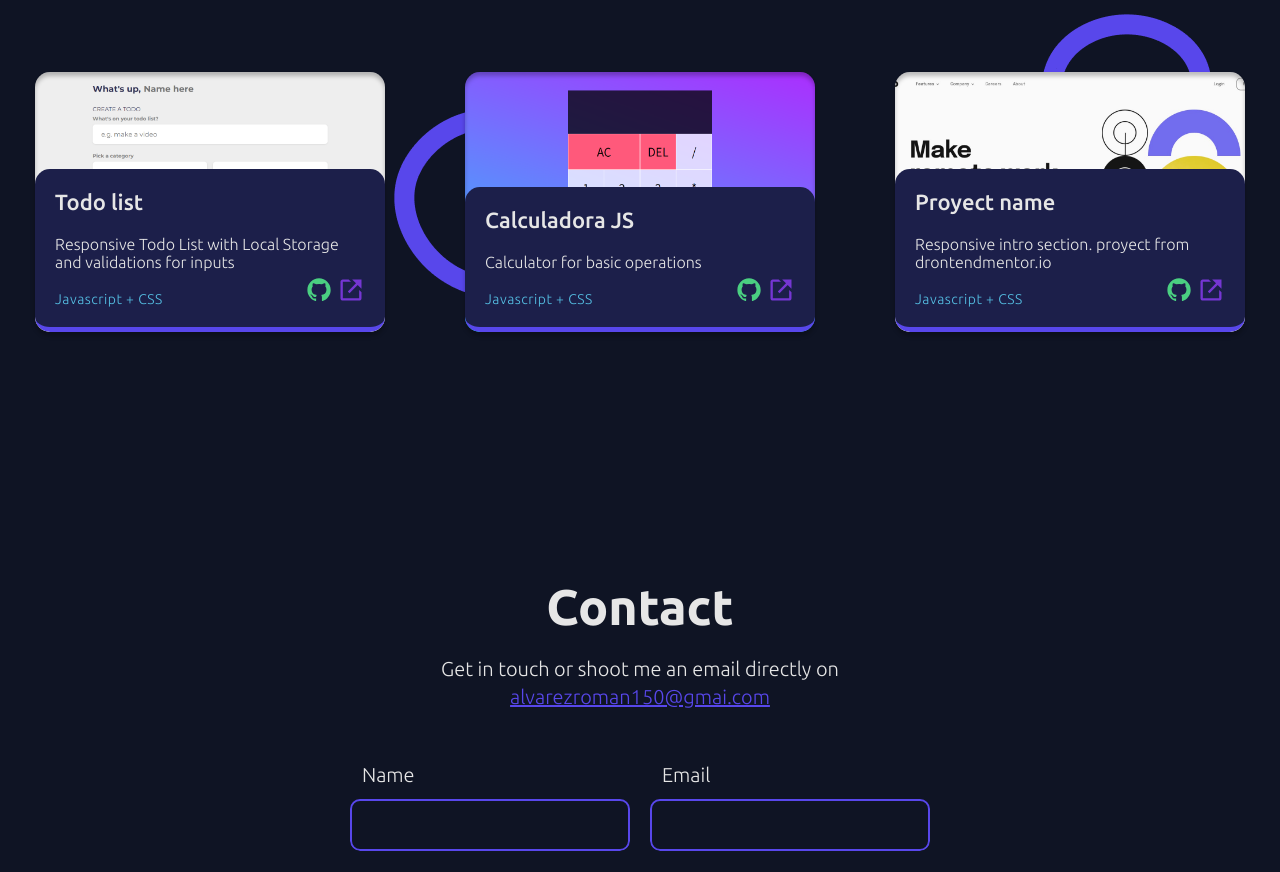
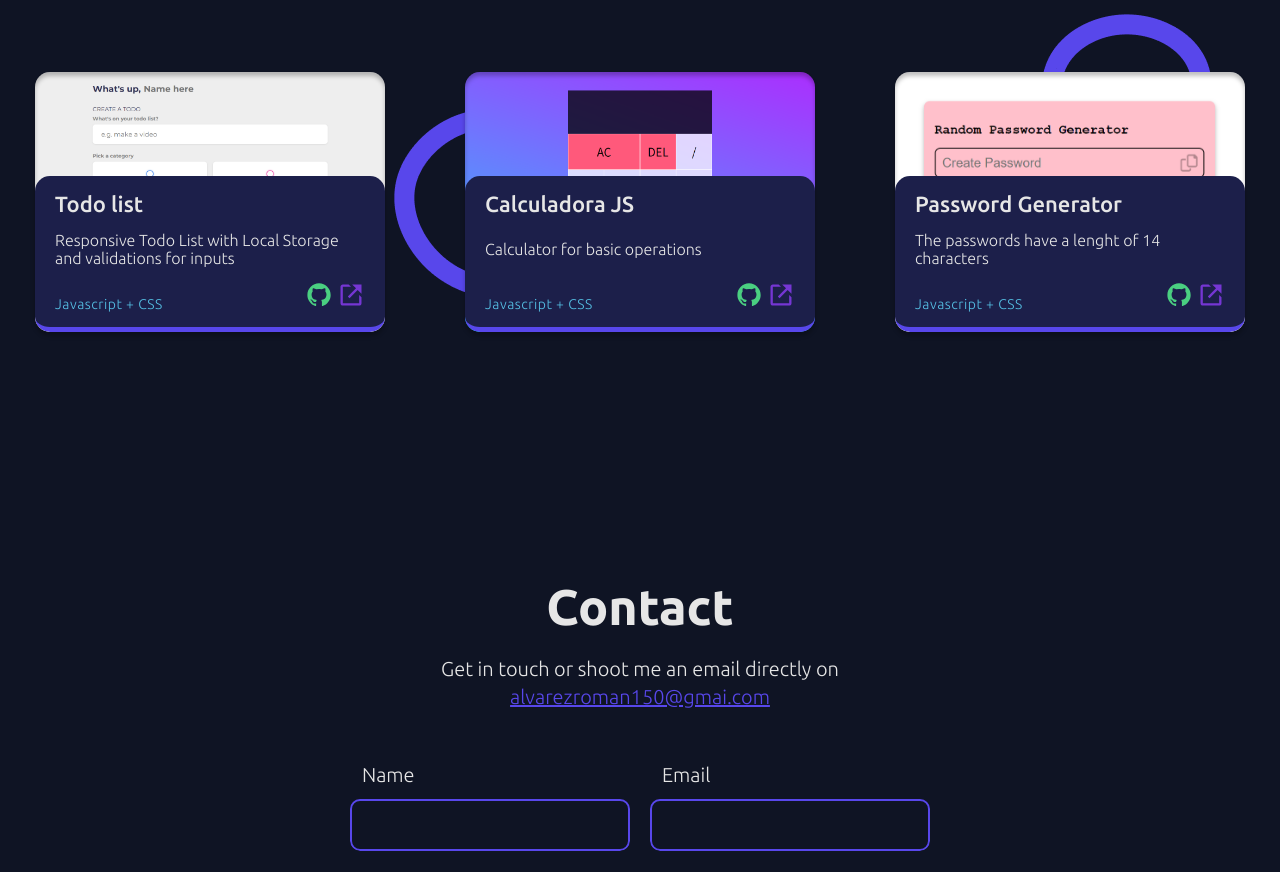
Before and after one commit to RomanAlvarezz/Portfolio, a website: page index.html in a window 1280 px wide. Shown: the part 1787-2659 px from the top of the page. Drawn offline with Linux system fonts and the light colour scheme.

Commit message:
proyecto generador de contraseñas

```diff
--- a/index.html
+++ b/index.html
@@ -224,19 +224,23 @@
 
         <div class="card hidden">
           <div class="card__txt">
-            <h3 class="card__title">Proyect name</h3>
-            <p class="card__description">
-              Responsive intro section. proyect from drontendmentor.io
+            <h3 class="card__title" data-section="proyects" data-value="title-3">Password Generator</h3>
+            <p class="card__description" data-section="proyects" data-value="description-3">
+              The passwords have a lenght of 14 characters
             </p>
             <div class="card__bot">
               <p class="card__technologies">Javascript + CSS</p>
               <div class="card__btn__container">
-                <a href="#" class="card__link"
-                  ><img src="./assets/git.svg"
-                /></a>
-                <a href="#" class="card__link"
-                  ><img src="./assets/external-link.svg"
-                /></a>
+                <a href="https://github.com/RomanAlvarezz/PasswordGenerator"
+                   class="card__link"
+                   target="_blank">
+                  <img src="./assets/git.svg"/>
+                </a>
+                <a href="https://romanalvarezz.github.io/PasswordGenerator/"
+                   class="card__link"
+                   target="_blank">
+                  <img src="./assets/external-link.svg"/>
+                </a>
               </div>
             </div>
           </div>
--- a/languages/en.json
+++ b/languages/en.json
@@ -30,7 +30,9 @@
         "title-1": "Todo List",
         "description-1": "Responsive Todo List with Local Storage and validations for inputs",
         "title-2": "JS Calculator",
-        "description-2": "Calculator for basic operations"
+        "description-2": "Calculator for basic operations",
+        "title-3": "Password Generator",
+        "description-3": "The passwords have a lenght of 14 characters"
     },
     "contact":{
         "title": "Contact",
--- a/languages/es.json
+++ b/languages/es.json
@@ -30,7 +30,9 @@
         "title-1": "Lista de Tareas",
         "description-1": "Lista de Tareas responsive con Local Storage y validaciones para los inputs",
         "title-2": "Calculadora JS",
-        "description-2": "Calculadora para operaciones básicas"
+        "description-2": "Calculadora para operaciones básicas",
+        "title-3": "Generador de Contraseñas",
+        "description-3": "Las contraseñas tienen una longitud de 14 caracteres"
     },
     "contact":{
         "title": "Contacto",
--- a/sass/components/_card.scss
+++ b/sass/components/_card.scss
@@ -23,8 +23,8 @@
         background-position: center center;
     }
 
-    &:last-child{
-        background: url(../../assets/fondo-card-proyect.jpg);
+    &:nth-child(3){
+        background: url(../../assets/Password-Generator-screen.png);
         background-size: cover;
         background-position: center center;
     }
@@ -36,25 +36,29 @@
     }
 
     &:hover &__txt{
-        padding: 15px 20px;
+        height: 55%;
     }
 
     &__txt{
+        height: 60%;
         background-color: var(--fondo-navbar);
         border-radius: 15px;
-        padding: 20px;
+        padding: 15px 20px;
         border-bottom: solid 5px var(--primario);
-        transition: padding 500ms ease;
+        display: flex;
+        flex-direction: column;
+        justify-content: space-between;
+        transition: all 500ms ease;
     }
 
     &__title{
         font-size: 22px;
         font-weight: 500;
-        margin-bottom: 20px;
+        //margin-bottom: 20px;
     }
 
     &__description {
-        margin-bottom: 5px;
+        //margin-bottom: 5px;
         font-weight: 300;
     }
 
```
Also changed, not shown: assets/Password-Generator-screen.png (added), css/styles.css, 1 other file.
